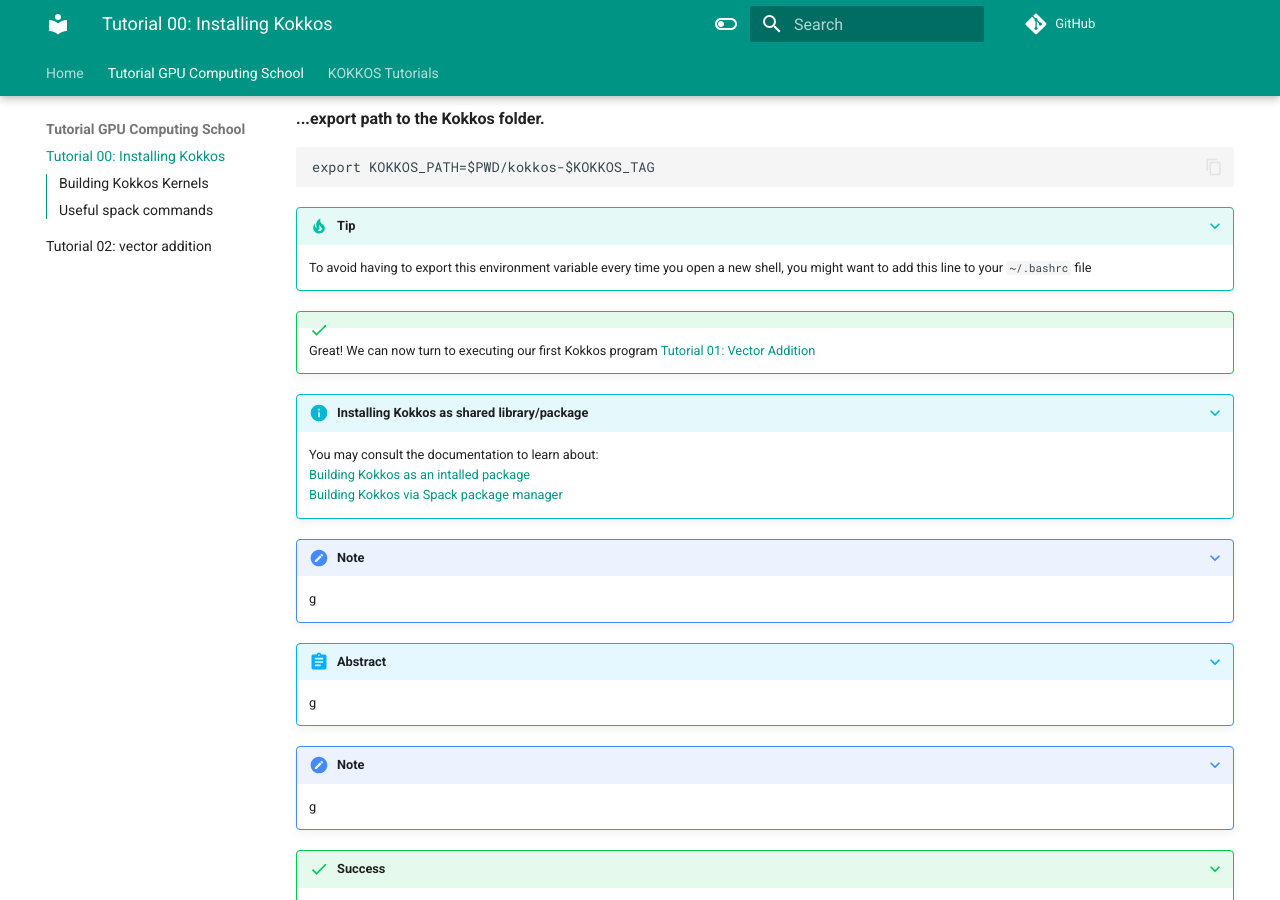
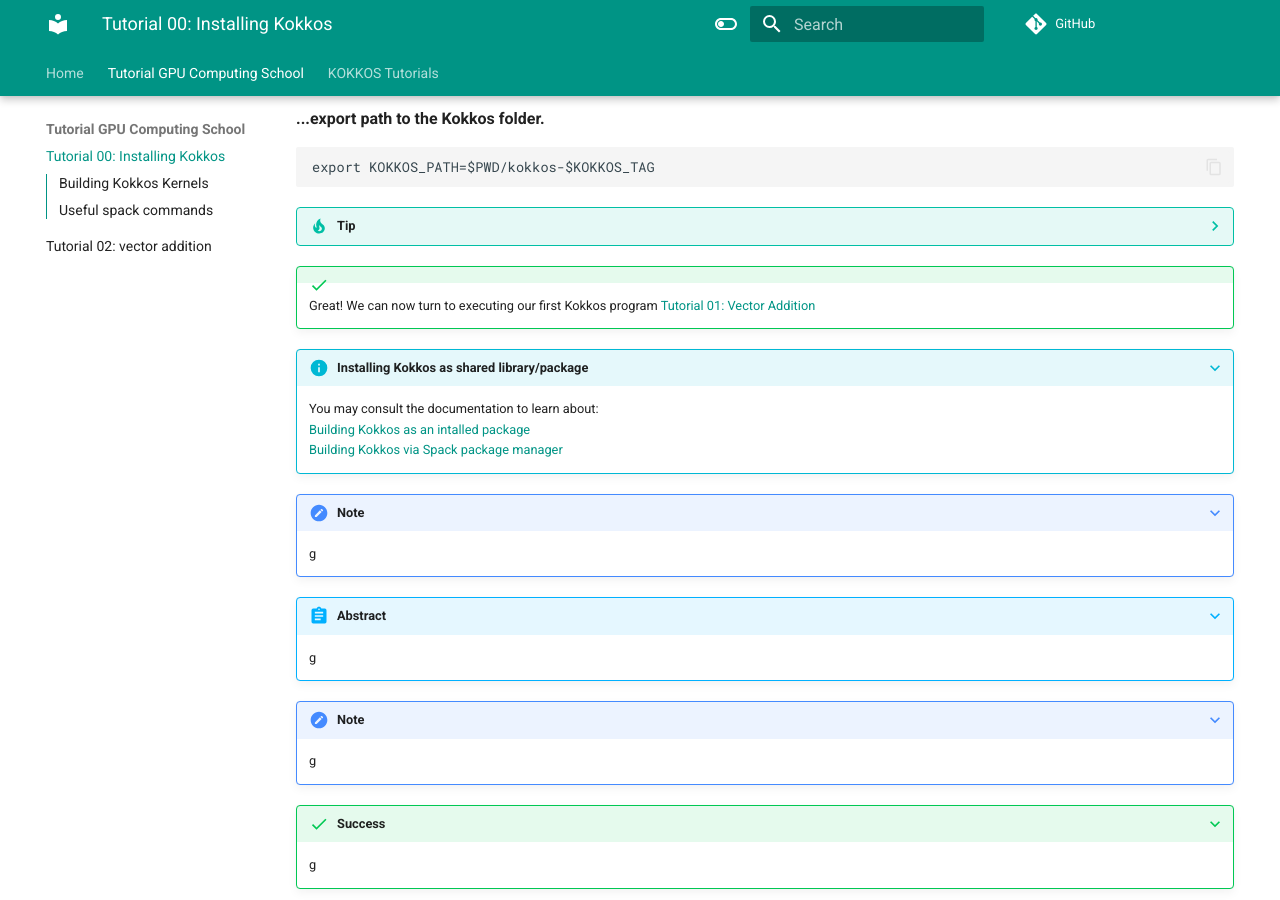
Before and after one commit to mredenti/Kokkos, an MkDocs documentation site: the page built from docs/tutorials/installation/index.md, in a window 1280 px wide and 900 px high, scrolled down 410 px. Built offline with MkDocs 1.6.1 and Material for MkDocs 9.7.7, drawn with Linux system fonts in a browser that asks for light colours; comment, search, counter and statistics services are not loaded.

Commit message:
adding nexxt steps

````diff
--- a/docs/tutorials/installation/index.md
+++ b/docs/tutorials/installation/index.md
@@ -18,7 +18,7 @@
 export KOKKOS_PATH=$PWD/kokkos-$KOKKOS_TAG
 ```
 
-???+ tip
+??? tip
     To avoid having to export this environment variable every time you open a new shell, you might want to add this line to your `~/.bashrc` file
 
 !!! success " "
````
